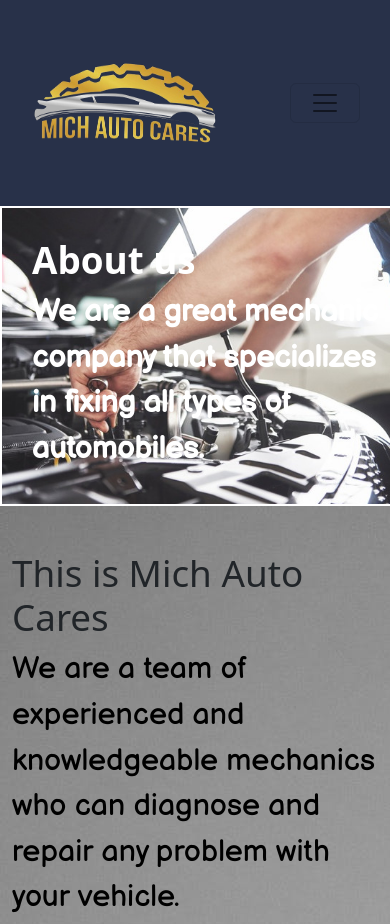
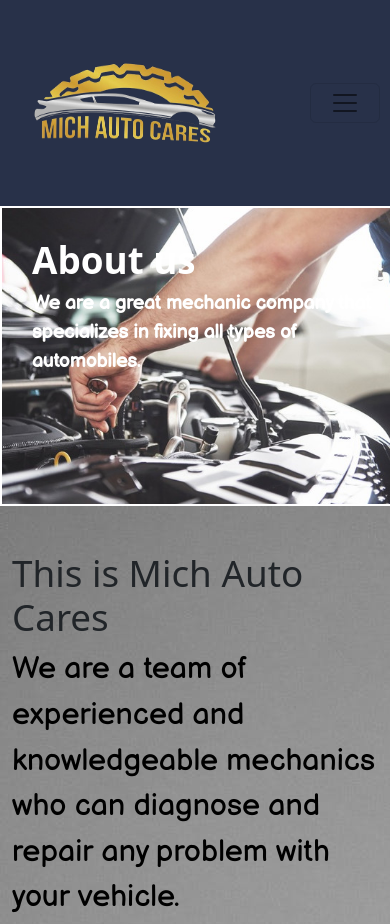
Before and after one commit to Loyola06/MICH-AUTO-CARES, a plain HTML site: page thirdabout.html in a window 390 px wide. Shown: the top 924 px of the page. Drawn offline with nearby package versions, Linux system fonts and the light colour scheme; a web font is replaced by a local one.

Commit message:
Add files via upload

```diff
--- a/css/firststyles.css
+++ b/css/firststyles.css
@@ -515,7 +515,7 @@ padding-left: 25%;
 
 .navbar-toggler {
   width: 70px;
-  margin-right: 30px;
+  margin-right: 10px;
 }
 
 }
--- a/css/thirdabout.css
+++ b/css/thirdabout.css
@@ -127,10 +127,22 @@
         background-position: center;
         background-size: cover;
         width: 100%;
+        height: 100%;
     }
 
     .navbar-toggler {
         width: 70px;
-        margin-right: 30px;
+        margin-right: 10px;
       }
+
+      .firtxt {
+        font-size: 1.8;
+        font-weight: bolder;
+    }
+
+
+    .sectxt {
+        font-size: 1.2rem;
+        font-weight: bold;
+    }
 }
```
